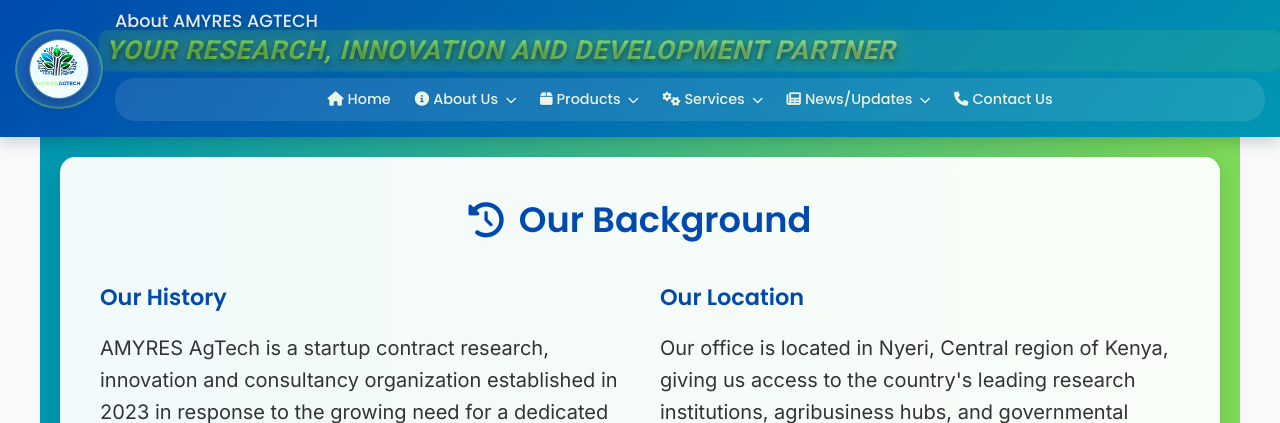
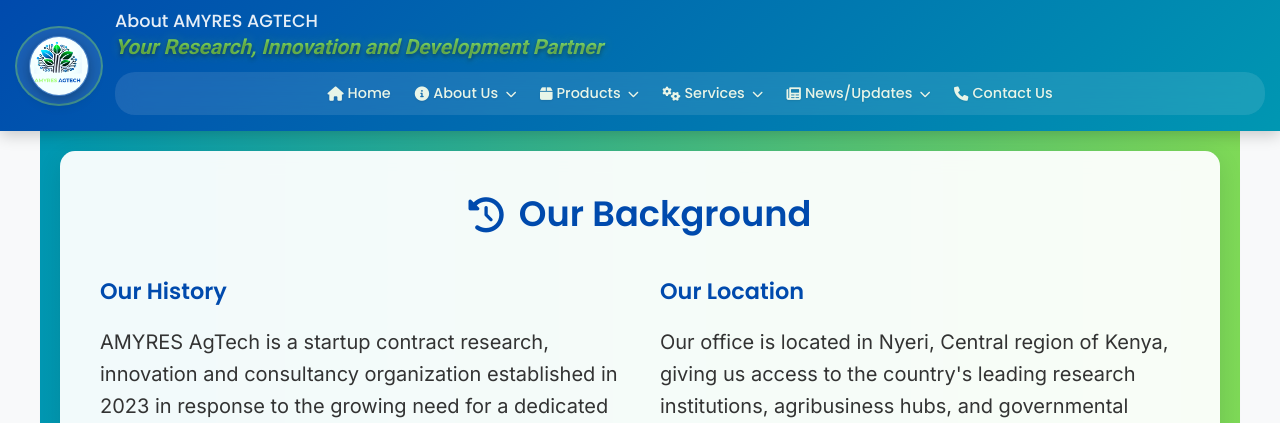
Before and after one commit to kimaninyutu/amyres2, a Django app: page /about/ in a window 1280 px wide; the page is wider, and only the part inside the window is pictured. Shown: the top 423 px of that part. Run offline with Django 5.2, Linux system fonts and the light colour scheme.

Commit message:
Update amyres.css

```diff
--- a/amyres_webapp/static/amyres_webapp/css/amyres.css
+++ b/amyres_webapp/static/amyres_webapp/css/amyres.css
@@ -132,71 +132,37 @@
 }
 
 .header-text h1 {
-  margin: 0 0 4px 0;
-  font-size: clamp(0.9rem, 2vw, 1.1rem);
-  font-weight: 500;
-  line-height: 1.1;
+  margin: 0 0 4px 0; /* Reduced from 6px */
+  font-size: clamp(0.9rem, 2vw, 1.1rem); /* Reduced from clamp(1.2rem, 2.5vw, 1.6rem) */
+  font-weight: 500; /* Reduced from 600 */
+  line-height: 1.1; /* Reduced from 1.2 */
   word-wrap: break-word;
-  opacity: 0.9;
-  color: #ffffff;
-  text-shadow: 0 2px 4px rgba(0, 0, 0, 0.3);
+  opacity: 0.9; /* Make it less prominent */
 }
 
 .header-text p {
-  font-size: clamp(1.2rem, 2.8vw, 1.6rem); /* Increased from clamp(1rem, 2.2vw, 1.3rem) */
-  color: #ffffff;
+  font-size: clamp(1rem, 2.2vw, 1.3rem); /* Increased from clamp(0.85rem, 1.8vw, 1rem) */
+  color: #ffffff; /* Changed from #e8f5e8 to pure white */
   margin: 0;
   font-style: italic;
-  line-height: 1.2;
+  line-height: 1.2; /* Reduced from 1.3 */
   word-wrap: break-word;
-  font-weight: 700; /* Increased from 600 */
-  text-shadow: 0 3px 6px rgba(0, 0, 0, 0.5), 0 0 15px rgba(126, 217, 87, 0.4); /* Enhanced shadow */
-  background: linear-gradient(45deg, #7ed957, #90ee90, #ffffff); /* Enhanced gradient */
+  font-weight: 600; /* Added bold weight */
+  text-shadow: 0 2px 4px rgba(0, 0, 0, 0.4); /* Enhanced shadow */
+  background: linear-gradient(45deg, #7ed957, #90ee90); /* Added gradient background */
   -webkit-background-clip: text;
   -webkit-text-fill-color: transparent;
   background-clip: text;
-  animation: taglineGlow 2s ease-in-out infinite alternate; /* Faster animation */
-  text-transform: uppercase; /* Make it all caps for emphasis */
-  letter-spacing: 1px; /* Add letter spacing */
-  position: relative;
-}
-
-/* Enhanced glow animation for tagline */
+  animation: taglineGlow 3s ease-in-out infinite alternate; /* Added glow animation */
+}
+
+/* Add glow animation for tagline */
 @keyframes taglineGlow {
   0% {
-    text-shadow: 0 3px 6px rgba(0, 0, 0, 0.5), 0 0 15px rgba(126, 217, 87, 0.4), 0 0 25px rgba(126, 217, 87, 0.2);
-    transform: scale(1);
+    text-shadow: 0 2px 4px rgba(0, 0, 0, 0.4), 0 0 10px rgba(126, 217, 87, 0.3);
   }
   100% {
-    text-shadow: 0 3px 6px rgba(0, 0, 0, 0.5), 0 0 25px rgba(126, 217, 87, 0.8), 0 0 35px rgba(126, 217, 87, 0.4);
-    transform: scale(1.02);
-  }
-}
-
-/* Add a pulsing border effect around the tagline */
-.header-text p::before {
-  content: "";
-  position: absolute;
-  top: -5px;
-  left: -10px;
-  right: -10px;
-  bottom: -5px;
-  background: linear-gradient(45deg, rgba(126, 217, 87, 0.3), rgba(144, 238, 144, 0.3), rgba(126, 217, 87, 0.3));
-  border-radius: 8px;
-  z-index: -1;
-  animation: borderPulse 3s ease-in-out infinite;
-  opacity: 0.7;
-}
-
-@keyframes borderPulse {
-  0%,
-  100% {
-    opacity: 0.3;
-    transform: scale(0.98);
-  }
-  50% {
-    opacity: 0.7;
-    transform: scale(1.02);
+    text-shadow: 0 2px 4px rgba(0, 0, 0, 0.4), 0 0 20px rgba(126, 217, 87, 0.6);
   }
 }
 
```
